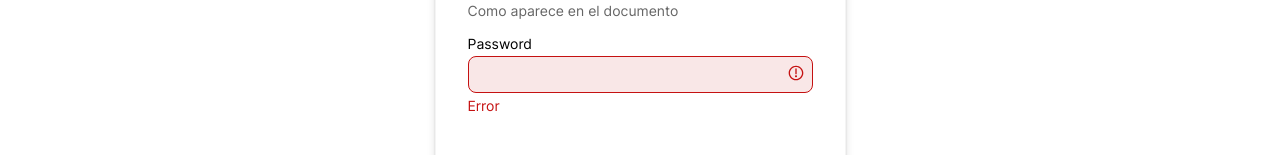
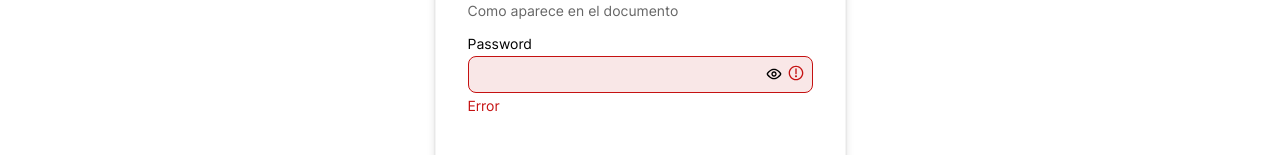
Before and after one commit to SantiDiLiscia/challengeDesignSystem, a React (Create React App) app: page / in a window 1280 px wide. Shown: the part 357-512 px from the top of the page. Built offline with nearby package versions, Linux system fonts and the light colour scheme.

Commit message:
refactored Input propnames

```diff
--- a/src/components/Input/BottomInfo.jsx
+++ b/src/components/Input/BottomInfo.jsx
@@ -6,10 +6,12 @@ import {
     CharCount,
 } from "./styles";
 
-function BottomInfo({helperText, inputStatus, inputVal = "", charLimit, errorMsg}) {
+function BottomInfo({helperText, inputStatus, inputVal = "", maxLength, errorMsg}) {
     const [chars, setChars] = useState(inputVal.length);
 
-    useEffect(() => {setChars(inputVal.length)}, [inputVal])
+    useEffect(() => {
+        setChars(inputVal.length);
+    }, [inputVal]);
 
     return (
         <BottomInfoContainer>
@@ -17,8 +19,8 @@ function BottomInfo({helperText, inputStatus, inputVal = "", charLimit, errorMsg
                 ? <ErrorText>{errorMsg}</ErrorText>
                 :  <HelperText>{helperText}</HelperText>
             }
-            {charLimit
-                ? <CharCount>{`${chars}/${charLimit}`}</CharCount>
+            {maxLength
+                ? <CharCount>{`${chars}/${maxLength}`}</CharCount>
                 : null
             }
         </BottomInfoContainer>
--- a/src/components/Input/TextInput/StatusIcon.jsx
+++ b/src/components/Input/TextInput/StatusIcon.jsx
@@ -2,10 +2,10 @@ import {ReactComponent as CrossIcon} from "../../../assets/icons/cross.svg";
 import {ReactComponent as WarnIcon} from "../../../assets/icons/warn.svg";
 import {ReactComponent as CheckIcon} from "../../../assets/icons/check.svg";
 
-function StatusIcon({inputStatus, handleDel}) {
+function StatusIcon({inputStatus, handleDelete}) {
     switch(inputStatus){
         case "active":
-            return <CrossIcon onMouseDown={handleDel} />
+            return <CrossIcon onMouseDown={handleDelete} />
         case "error":
             return <WarnIcon />;
         case "success":
--- a/src/components/Input/TextInput/index.js
+++ b/src/components/Input/TextInput/index.js
@@ -1,74 +1,66 @@
 import {useState} from "react";
 
 import {
-    TextInputContainer,
-    PreLabel,
+    ClearButton,
+    EyeIcon,
     MainLabelText,
     PostLabel,
+    PreLabel,
     StatusIconContainer,
-    EyeIcon,
-    ClearButton
+    TextInputContainer
 } from "./styles";
 
 import StatusIcon from "./StatusIcon";
 
 function TextInputComponent(props) {
     const {
-        inputName,
-        inputType = "text",
+        handleDelete,
+        disabled,
+        inputStatus,
         inputStyle,
+        maxLength,
+        name,
         onBlur,
         onChange,
         onFocus,
         placeholder,
         post,
         pre,
-        delInputVal,
-        disabled,
-        charLimit: maxLength,
-        inputStatus,
+        type: startingType,
+        ...restOfProps
     } = props;
-    const [pasVis, setPasVis] = useState(inputType);
 
-    function togglePasVis(e) {
+    const [type, setType] = useState(startingType);
+
+    function togglePassVis(e) {
         e.preventDefault();
-        setPasVis(prevVal => prevVal === "text" ? "password" : "text");
+        setType(prevVal => prevVal === "text" ? "password" : "text");
     };
-
-    function handleDel(e) {
-        e.preventDefault();
-        delInputVal();
-    }
 
     return (
         <TextInputContainer {...{inputStyle, inputStatus}}>
             {pre && <PreLabel>{pre}</PreLabel>}
             <MainLabelText
-                {...props}
-                type={pasVis}
-                autocomplete="false"
-                list="autocompleteOff"
-                name={inputName}
+                {...restOfProps}
                 {...{
                     disabled,
                     maxLength,
+                    name,
                     onBlur,
                     onChange,
                     onFocus,
-                    placeholder
+                    placeholder,
+                    type,
                 }}
             />
             {post && <PostLabel>{post}</PostLabel>}
             <StatusIconContainer >
-                {inputType === "password" &&
+                {startingType === "password" &&
                 <ClearButton>
-                    <EyeIcon
-                    onMouseDown={togglePasVis}
-                    />
-                </ClearButton>
-                }
+                    <EyeIcon onMouseDown={togglePassVis} />
+                </ClearButton>}
                 <ClearButton>
-                    <StatusIcon {...{inputStatus, handleDel}} />
+                    <StatusIcon {...{inputStatus, handleDelete}} />
                 </ClearButton>
             </StatusIconContainer>
         </TextInputContainer>
--- a/src/components/Input/TopInfo/Tooltip.jsx
+++ b/src/components/Input/TopInfo/Tooltip.jsx
@@ -2,8 +2,7 @@ import {useState} from "react";
 import { ReactComponent as TooltipIcon } from "../../../assets/icons/info.svg";
 import {TooltipContainer, TipContainer} from "./styles";
 
-function Tooltip(props) {
-  const {message = null} = props;
+function Tooltip({message = null}) {
 
   const [showTip, setShowTip] = useState(false);
 
--- a/src/components/Input/index.js
+++ b/src/components/Input/index.js
@@ -14,36 +14,41 @@ const {
 
 function InputComponent(props) {
   const {
-    charLimit,
-    disabled: isDisabled,
+    maxLength,
+    disabled,
+    readOnly,
     errorMsg,
     helperText,
     inputStyle,
-    inputType,
+    type,
     labelName,
-    name: inputName,
+    name,
     onBlur,
     onChange,
     onDelete,
     placeholder,
     post,
     pre,
-    readOnly: isReadOnly,
     startingStatus,
     tip,
-    value: inputValProps,
+    value = "",
+    ...restOfProps
   } = props;
     const [inputVal, setInputVal] = useState("");
     const [inputStatus, setInputStatus] = useState(startingStatus);
 
     useEffect(() => {
-      if (isDisabled) {
+      if (disabled) {
         setInputStatus(DISABLED)
-      } else if (isReadOnly) {
+      } else if (readOnly) {
         setInputStatus(READ_ONLY)
       };
 
-    }, [isDisabled, isReadOnly]);
+    }, [disabled, readOnly]);
+
+    useEffect(() => {
+      setInputVal(value);
+    }, [value])
 
     function handleFocus() {
       setInputStatus(ACTIVE);
@@ -51,20 +56,18 @@ function InputComponent(props) {
 
     function handleBlur(e) {
       setInputStatus(RESTING);
-
       if(typeof onBlur === 'function') onBlur(e);
     };
 
-    function delInputVal() {
+    function handleDelete(e) {
+        e.preventDefault();
         setInputVal("");
-
-        if(typeof onDelete === 'function') onDelete(inputName);
+        if(typeof onDelete === 'function') onDelete(name);
     };
 
     function handleChange(e) {
         const {target} = e || {};
         const {value = ""} = target;
-
         setInputVal(value)
         if(typeof onChange === 'function') onChange(e);
     };
@@ -77,10 +80,10 @@ function InputComponent(props) {
           }} />
 
         <TextInput
-        {...props}
+        {...restOfProps}
         {...{
-            inputName,
-            inputType,
+            name,
+            type,
             inputStatus,
             inputStyle,
             onBlur: handleBlur,
@@ -89,10 +92,10 @@ function InputComponent(props) {
             placeholder,
             post,
             pre,
-            charLimit,
-            delInputVal,
-            disabled: (isDisabled || isReadOnly),
-            value: (inputValProps ? inputValProps : inputVal),
+            maxLength,
+            handleDelete,
+            disabled: (disabled || readOnly),
+            value: inputVal,
         }}
         />
 
@@ -101,7 +104,7 @@ function InputComponent(props) {
           errorMsg,
           inputVal,
           inputStatus,
-          charLimit
+          maxLength
         }}/>
 
     </Label>
```
